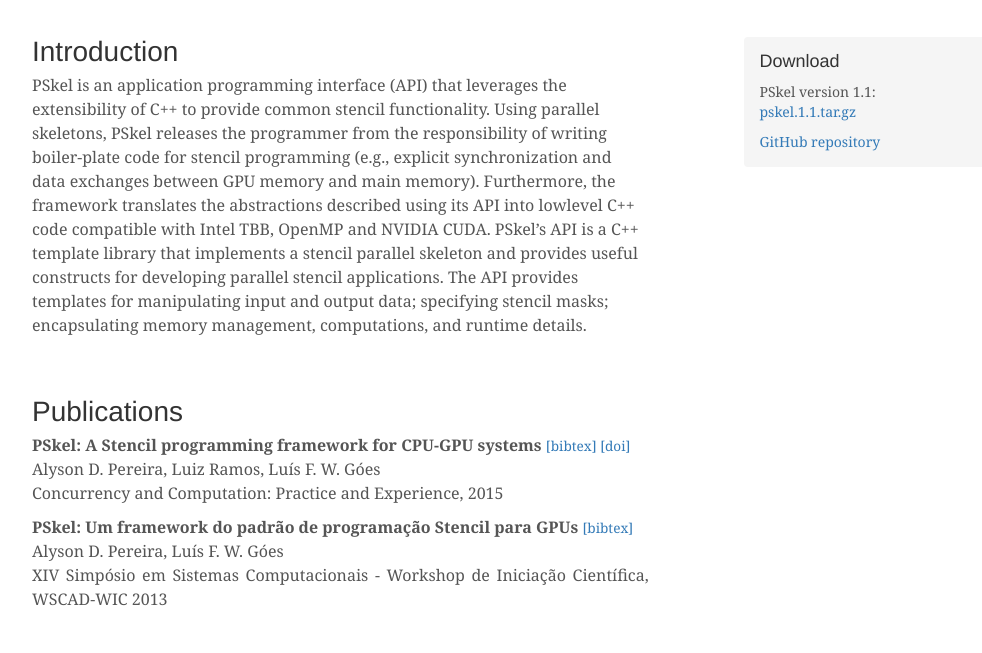
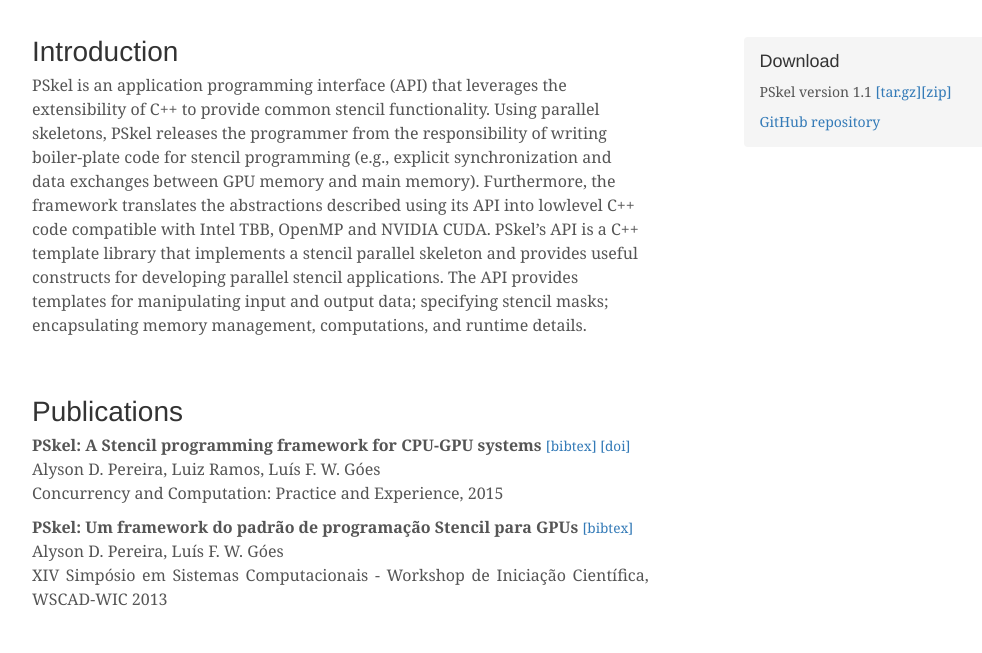
Before and after one commit to pskel/pskel.github.io, a plain HTML site: page index.html in a window 1280 px wide. Shown: the part 147-800 px from the top of the page, without its empty margins (138-1120 px from the left). Drawn offline with Linux system fonts and the light colour scheme.

Commit message:
added download link;

```diff
--- a/index.html
+++ b/index.html
@@ -119,7 +119,7 @@
         <div class="col-sm-3 col-sm-offset-1 blog-sidebar">
           <div class="sidebar-module sidebar-module-inset">
             <h4>Download</h4>
-              <p>PSkel version 1.1: <a href="#">pskel.1.1.tar.gz</a></p>
+              <p>PSkel version 1.1 <a href="https://github.com/pskel/pskel/tarball/master">[tar.gz]</a><a href="https://github.com/pskel/pskel/zipball/master">[zip]</a></p>
               <a href="https://github.com/pskel/pskel">GitHub repository</a>
           </div>
         </div><!-- /.blog-sidebar -->
```
